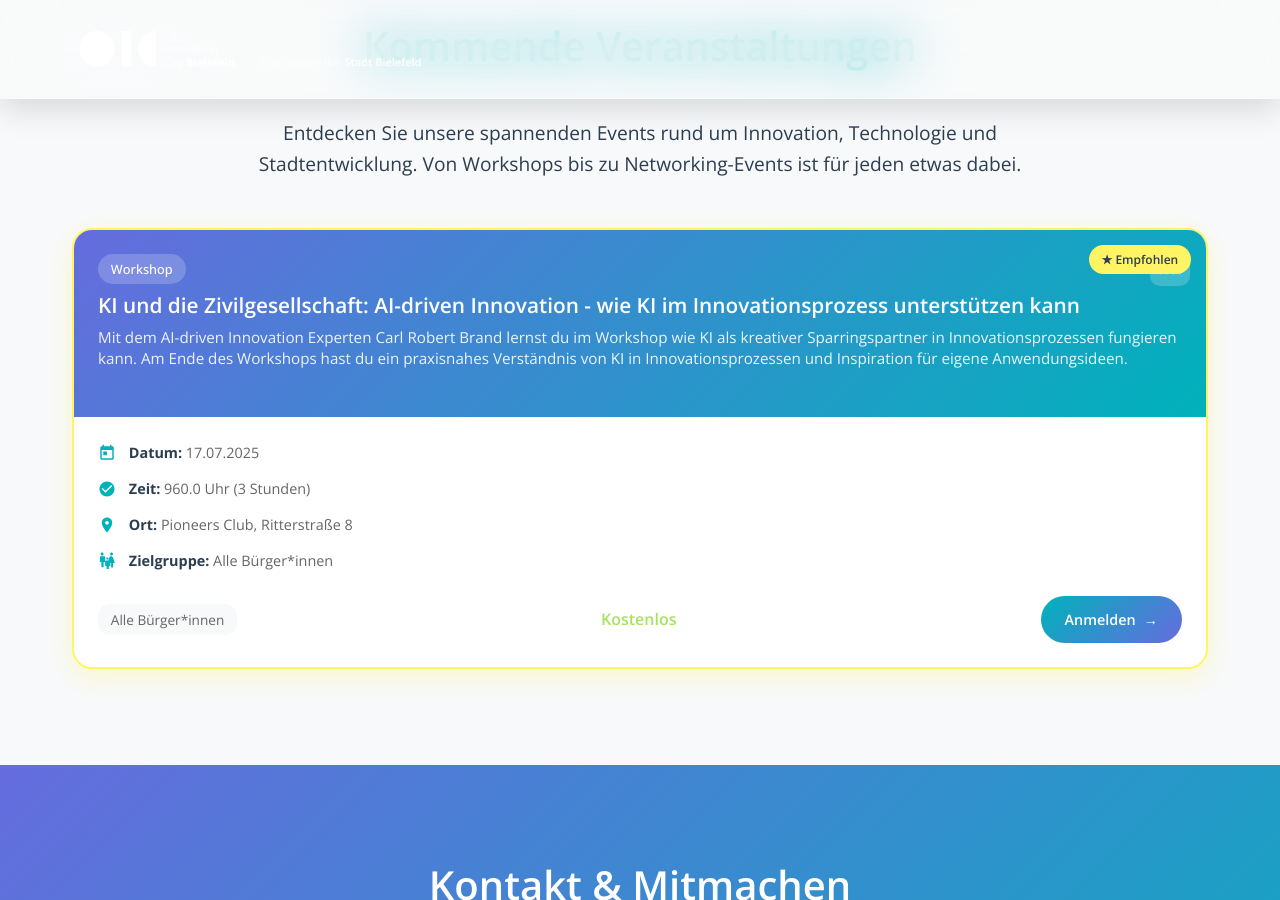
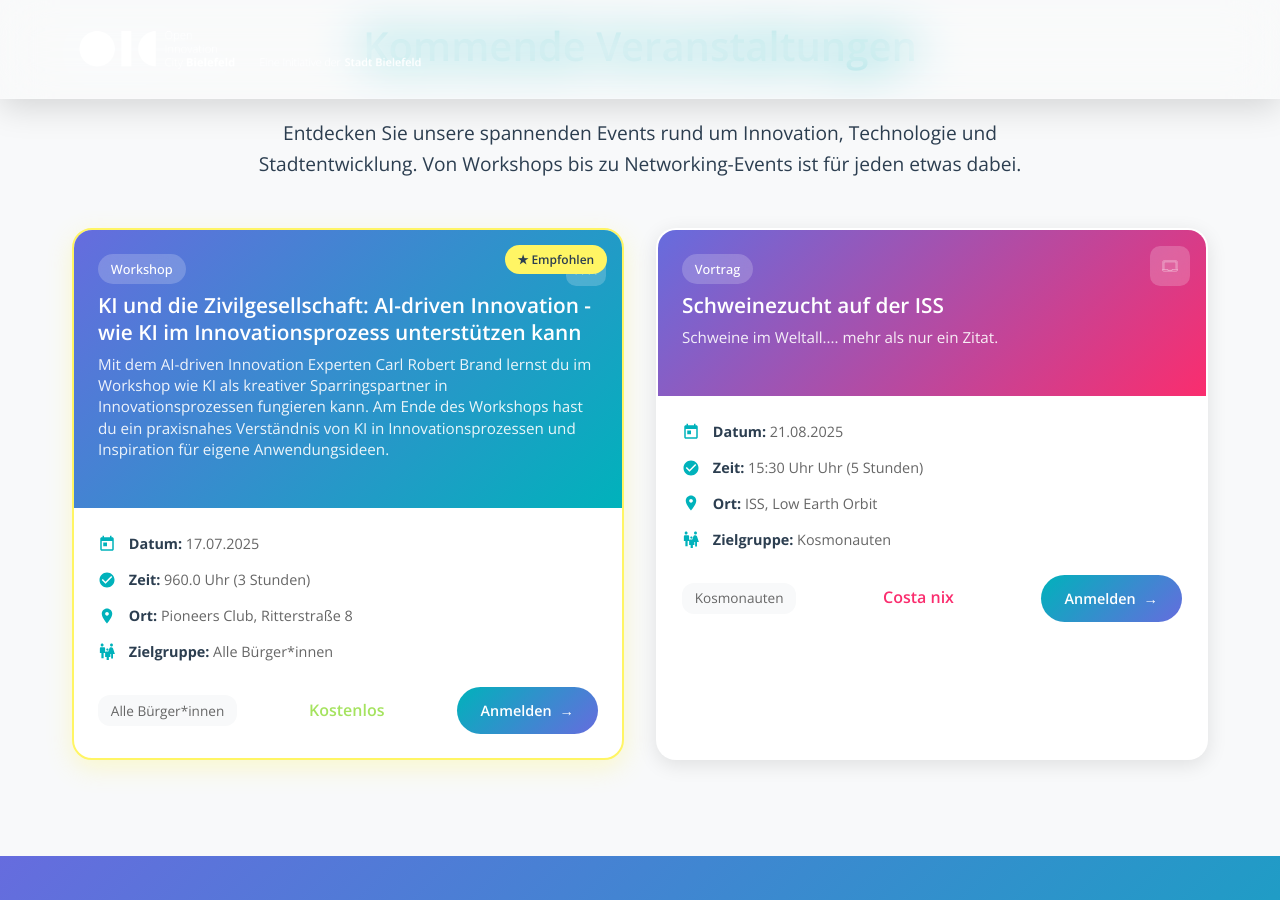
Before and after one commit to jensedler/beta-website, a Jekyll site: the page built from index.html, in a window 1280 px wide and 900 px high, scrolled down 4756 px. Built offline with Jekyll 4.4.1, drawn with Linux system fonts in a browser that asks for light colours.

Commit message:
Update _data/events.yml (via Pages CMS)

```diff
--- a/_data/events.yml
+++ b/_data/events.yml
@@ -15,3 +15,14 @@ items:
     cost: Kostenlos
     booking_url: https://pretix.eu/OIC-BIE/ki-zivil-3/
     featured: true
+  - title: Schweinezucht auf der ISS
+    description: Schweine im Weltall.... mehr als nur ein Zitat.
+    date: 2025-08-21
+    time: 15:30 Uhr
+    duration: 5 Stunden
+    location: ISS, Low Earth Orbit
+    category: Vortrag
+    icon: assets/images/icons/presentation.svg
+    target_audience: Kosmonauten
+    cost: Costa nix
+    featured: false
```
